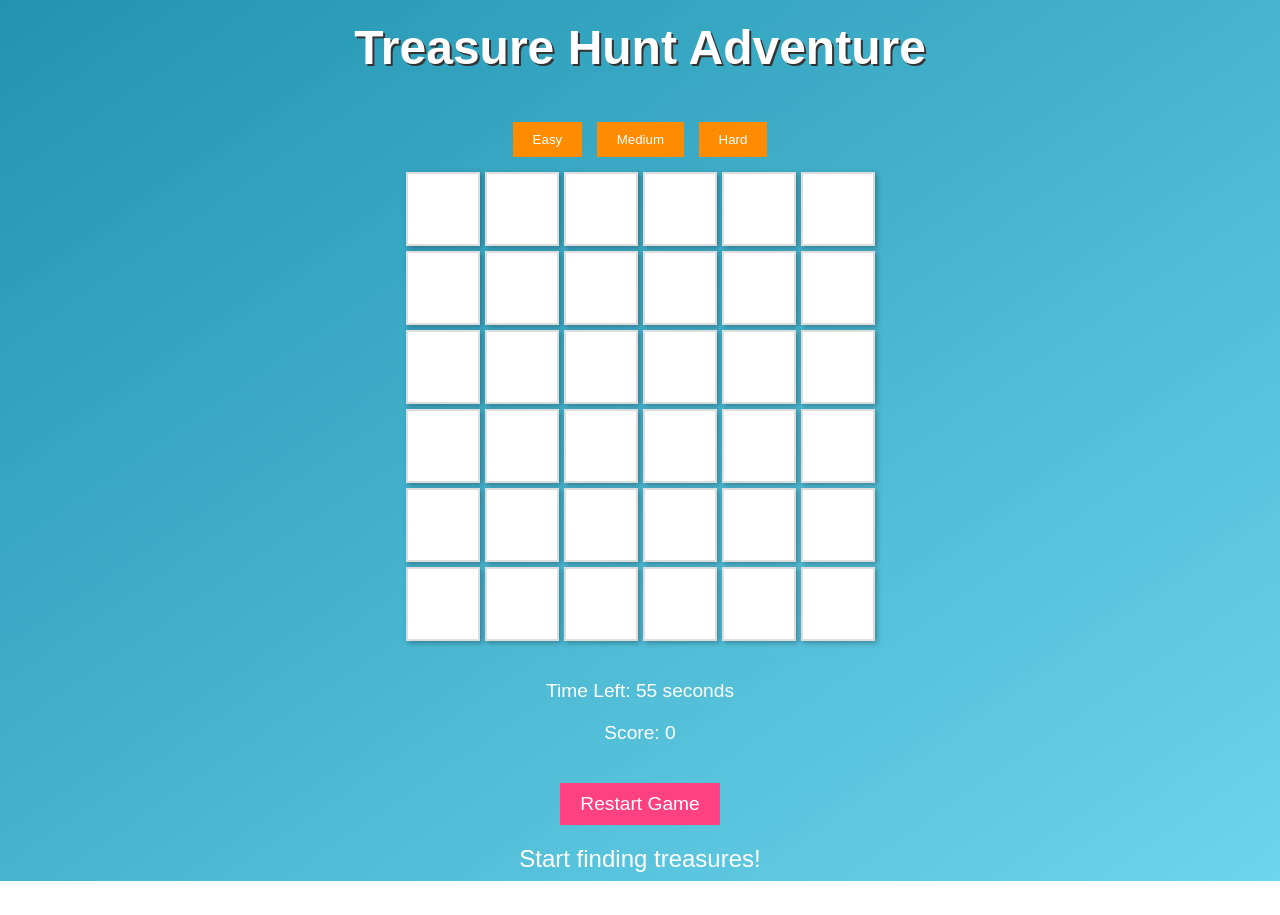
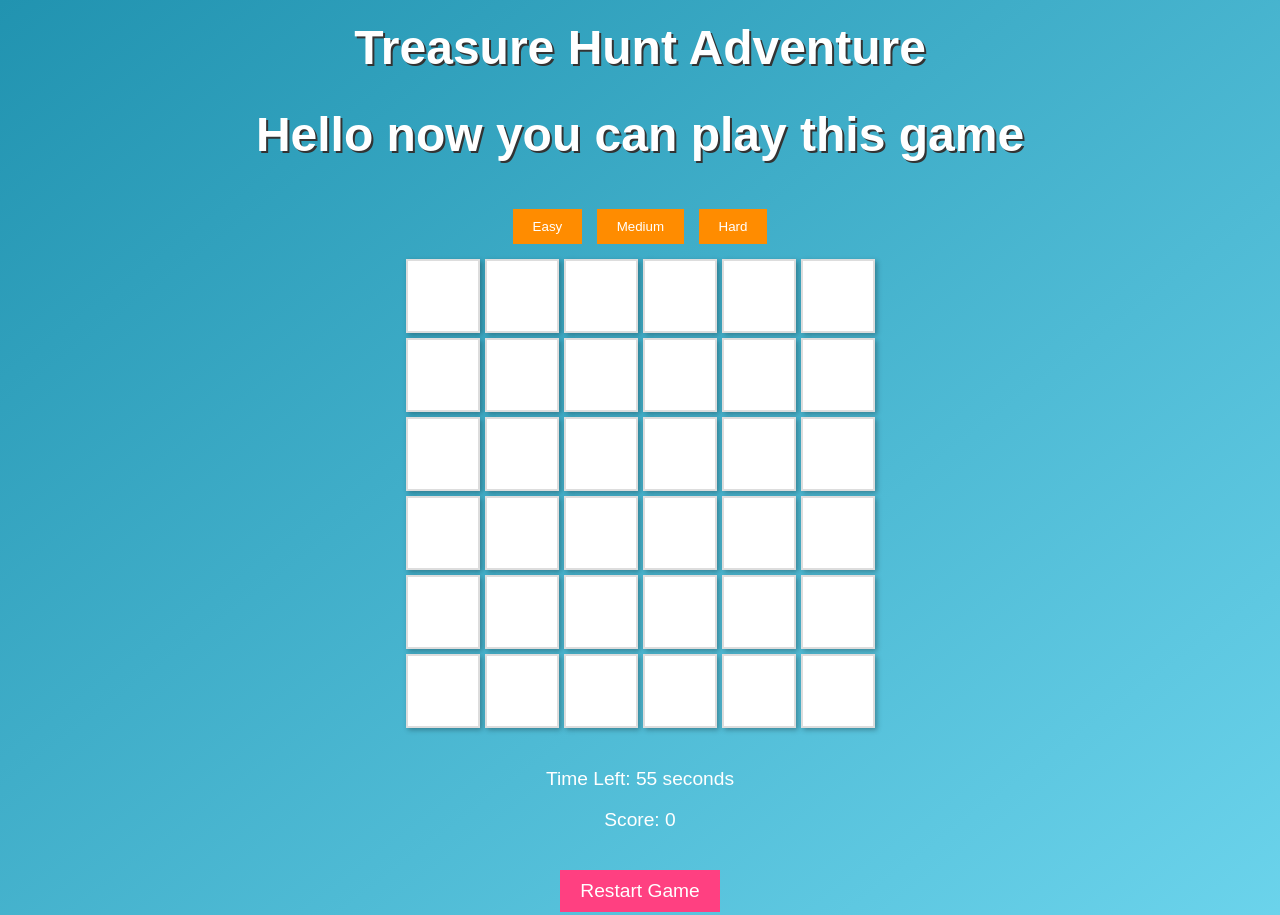
Before and after one commit to leelachouhan23/TresurHuntGame, a plain HTML site: page index.html in a window 1280 px wide. Shown: the top 915 px of the page. Before the commit the page ends 881 px from the top, so only its background shows below. Drawn offline with Linux system fonts and the light colour scheme.

Commit message:
change has done with html file

```diff
--- a/index.html
+++ b/index.html
@@ -8,6 +8,7 @@
 </head>
 <body>
     <h1>Treasure Hunt Adventure</h1>
+    <h1> Hello now you can play this game</h1>
     <div id="gameContainer">
         <div id="infoPanel">
             <button id="easy">Easy</button>
```
